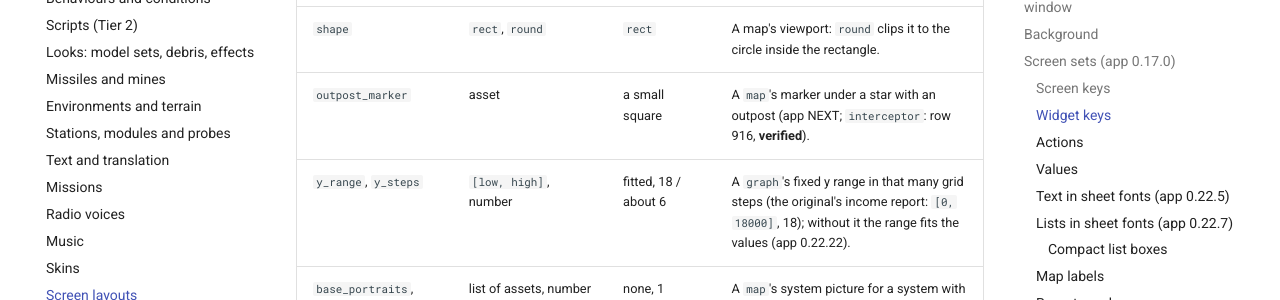
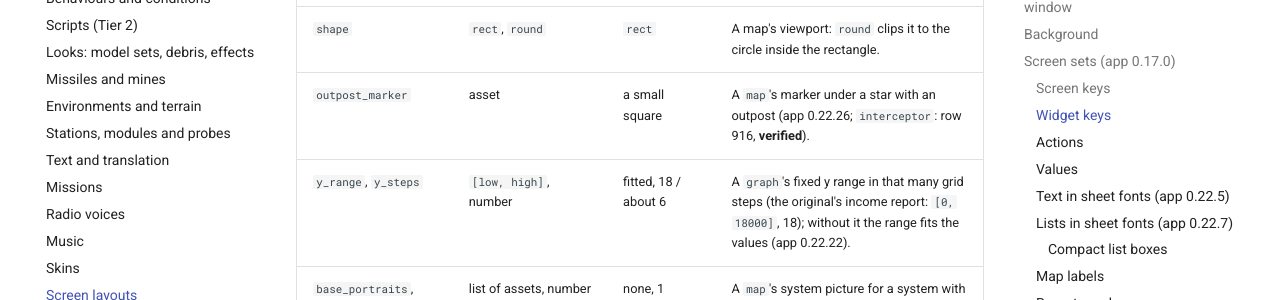
Before and after one commit to bbogovich/OpenInterceptor, an MkDocs documentation site: the page built from docs/modding/screens.md, in a window 1280 px wide and 900 px high, scrolled down 5738 px. Shown: the part 173-473 px from the top of the window. Built offline with MkDocs 1.6.1 and Material for MkDocs 9.7.7, drawn with Linux system fonts in a browser that asks for light colours.

Commit message:
Docs: app 0.22.26
Co-Authored-By: Claude Opus 5.5 <noreply@anthropic.com>

```diff
--- a/docs/modding/screens.md
+++ b/docs/modding/screens.md
@@ -182,7 +182,7 @@ and kept; one that cannot be loaded is reported on standard error once
 | `tip` | text or `@key` | none | Hover help: a floating box after the cursor rests on the widget (app 0.22.15; [Sounds, hover help and animations](#sounds-hover-help-and-animations)). |
 | `frames`, `interval`, `with_clock` | list of assets, ticks, bool | none, 6, `false` | An `anim`: its frames in turn, one every `interval` ticks (1/60 s), looping; `with_clock` only while the campaign clock runs. |
 | `shape` | `rect`, `round` | `rect` | A map's viewport: `round` clips it to the circle inside the rectangle. |
-| `outpost_marker` | asset | a small square | A `map`'s marker under a star with an outpost (app NEXT; `interceptor`: row 916, **verified**). |
+| `outpost_marker` | asset | a small square | A `map`'s marker under a star with an outpost (app 0.22.26; `interceptor`: row 916, **verified**). |
 | `y_range`, `y_steps` | `[low, high]`, number | fitted, 18 / about 6 | A `graph`'s fixed y range in that many grid steps (the original's income report: `[0, 18000]`, 18); without it the range fits the values (app 0.22.22). |
 | `base_portraits`, `base_portrait_frames` | list of assets, number | none, 1 | A `map`'s system picture for a system with the player's base (first) and, for when the map has them, enemy bases (second), animated over that many rows (app 0.22.22). |
 | `knob` | `{frames, count, stops, reach, lamps_off, lamps_on, unavailable}` | none | A `knob`'s turning frames (rows N … N + count − 1, at `pos`), its click points (one per level), the px around a point that picks it (14), and a lamp per point (app 0.22.22). |
```
Also changed, not shown: docs/implementation/status.md (+1 -1 lines), docs/modding/strategy.md (+1 -1 lines).
